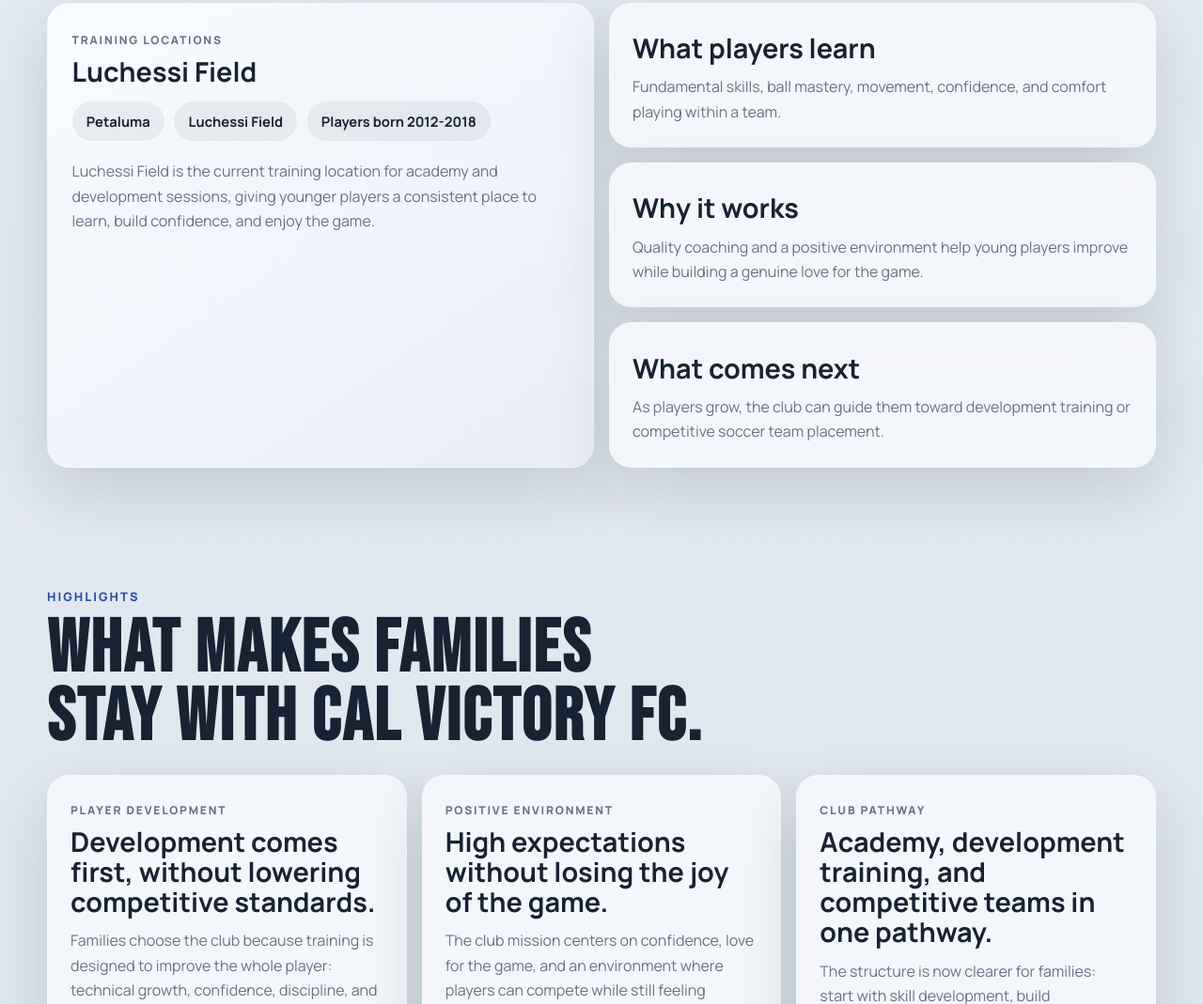
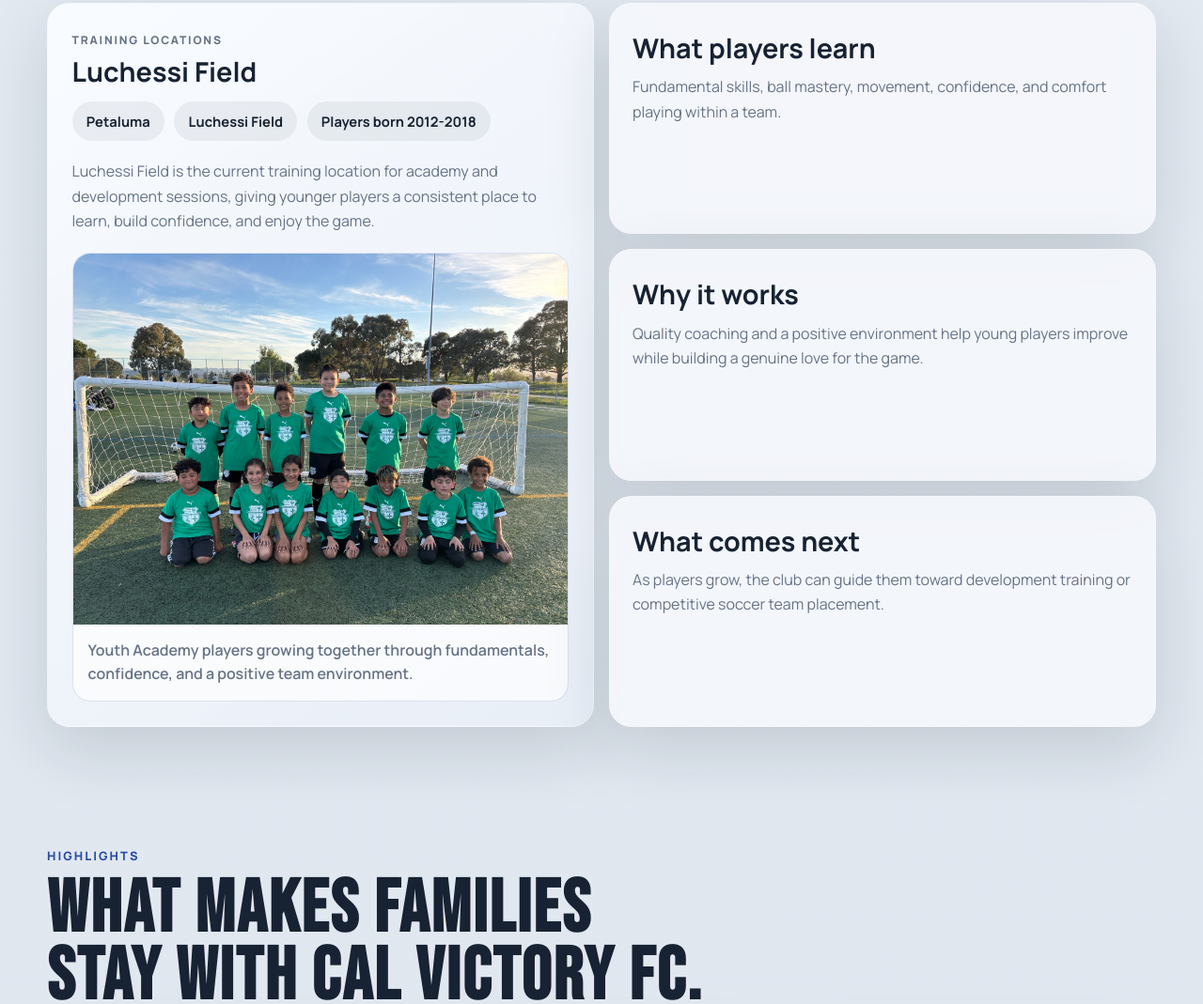
Before and after one commit to dominic33foster/cal-victory-fc-site, a plain HTML site: page index.html in a window 1280 px wide. Shown: the part 8714-9783 px from the top of the page at 94% size. Drawn offline with Linux system fonts and the light colour scheme.

Commit message:
Add youth academy photo to homepage

```diff
--- a/index.html
+++ b/index.html
@@ -684,6 +684,17 @@
               development sessions, giving younger players a consistent place
               to learn, build confidence, and enjoy the game.
             </p>
+            <figure class="academy-visual">
+              <img
+                class="academy-photo"
+                src="assets/youth-academy.jpg"
+                alt="Cal Victory FC youth academy players posing together on the field"
+              />
+              <figcaption class="academy-caption">
+                Youth Academy players growing together through fundamentals,
+                confidence, and a positive team environment.
+              </figcaption>
+            </figure>
           </article>
 
           <div class="academy-notes">
--- a/styles.css
+++ b/styles.css
@@ -1092,6 +1092,28 @@
   font-weight: 700;
 }
 
+.academy-visual {
+  margin: 1.25rem 0 0;
+  overflow: hidden;
+  border: 1px solid rgba(39, 76, 168, 0.14);
+  border-radius: 1.2rem;
+  background: rgba(255, 255, 255, 0.7);
+}
+
+.academy-photo {
+  width: 100%;
+  aspect-ratio: 4 / 3;
+  object-fit: cover;
+}
+
+.academy-caption {
+  margin: 0;
+  padding: 0.95rem 1rem 1.05rem;
+  color: var(--muted);
+  font-weight: 600;
+  line-height: 1.55;
+}
+
 .academy-notes {
   display: grid;
   gap: 1rem;
@@ -1303,6 +1325,7 @@
   }
 
   .gallery-card img,
+  .academy-photo,
   .staff-photo {
     aspect-ratio: auto;
   }
```
Also changed, not shown: assets/youth-academy.jpg (added).
